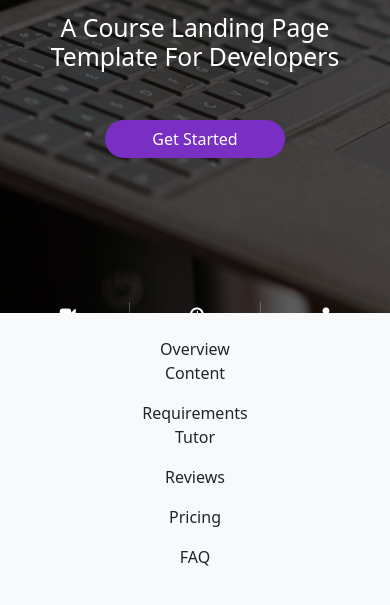
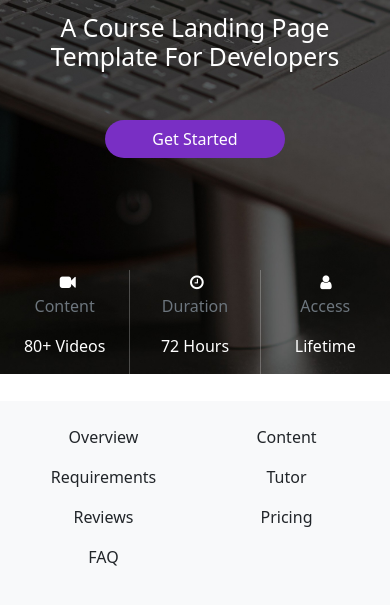
Before and after one commit to hjake07/Bootstrap-Repo, a plain HTML site: page index.html in a window 390 px wide. Shown: the part 235-840 px from the top of the page. Drawn offline with nearby package versions, Linux system fonts and the light colour scheme.

Commit message:
fully finished

```diff
--- a/index.html
+++ b/index.html
@@ -15,14 +15,14 @@
                 <p class="h2 mt-3 mb-5">A Course Landing Page Template For Developers</p>
                 <button type="button" class="d-flex justify-content-center btn btn-purple">Get Started</button>
             </div>
-            <div class="container mt-5">
+            <div class="bigmargin container mt-3">
               <div class="row mt-5 pt-5">
-                <div class="col">
+                <div class="col ">
                   <i class="fa fa-video-camera" aria-hidden="true"></i><p class="p-0 text-muted">Content</p>
                   <p class="p-0">80+ Videos</p>
                 </div>
                 <div class="p-0 vr"></div>
-                <div class="col">
+                <div class="col ">
                   <i class="fa fa-clock-o" aria-hidden="true"></i><p class="p-0 text-muted">Duration</p>
                   <p class="p-0">72 Hours</p>
                 </div>
@@ -39,7 +39,7 @@
                 <!--Grid row-->
                 <div class="row">
                   <!--Grid column-->
-                  <div class="col-lg">
+                  <div class="col-lg col-md-3 cols-sm-4 col-6">
 
                     <ul class="list-unstyled mb-0">
                       <li>
@@ -51,7 +51,7 @@
                   <!--Grid column-->
 
                   <!--Grid column-->
-                  <div class="col-lg">
+                  <div class="col-lg col-md-3 col-sm-4 col-6">
 
                     <ul class="list-unstyled">
                       <li>
@@ -62,7 +62,7 @@
                   <!--Grid column-->
 
                   <!--Grid column-->
-                  <div class="col-lg">
+                  <div class="col-lg col-md-3 col-sm-4 col-6">
 
                     <ul class="list-unstyled mb-0">
                       <li>
@@ -73,7 +73,7 @@
                   <!--Grid column-->
 
                   <!--Grid column-->
-                  <div class="col-lg">
+                  <div class="col-lg col-md-3 col-sm-4 col-6">
 
                     <ul class="list-unstyled">
                       <li>
@@ -84,7 +84,7 @@
                   <!--Grid column-->
 
               <!-- Grid container -->
-              <div class="col-lg ">
+              <div class="col-lg col-md-3 col-sm-4 col-6">
 
                 <ul class="list-unstyled">
                   <li>
@@ -92,7 +92,7 @@
                   </li>
                 </ul>
               </div>
-              <div class="col-lg">
+              <div class="col-lg col-md-3 col-sm-4 col-6">
 
                 <ul class="list-unstyled">
                   <li>
@@ -100,7 +100,7 @@
                   </li>
                 </ul>
               </div>
-              <div class="col-lg">
+              <div class="col-lg col-md-3 col-sm-4 col-6">
 
                 <ul class="list-unstyled">
                   <li>
--- a/styles.css
+++ b/styles.css
@@ -1,15 +1,17 @@
 
 body {
     background-image: url('programming.jpg');
-    height: 80vh;
     width: 100%;
+    height: 100%;
     background-position: center;
     background-size: cover;
     background-repeat: no-repeat;
     background-origin: content-box;
+    height: fit-content;
 }
 
 .container {
+    height: 100%;
   color: white;
   text-align: center;
   display: flex;
@@ -32,3 +34,6 @@ i {
     font-size: 10px;
     width: 10px;
 }
+footer {
+    height: fit-content;
+}
```
